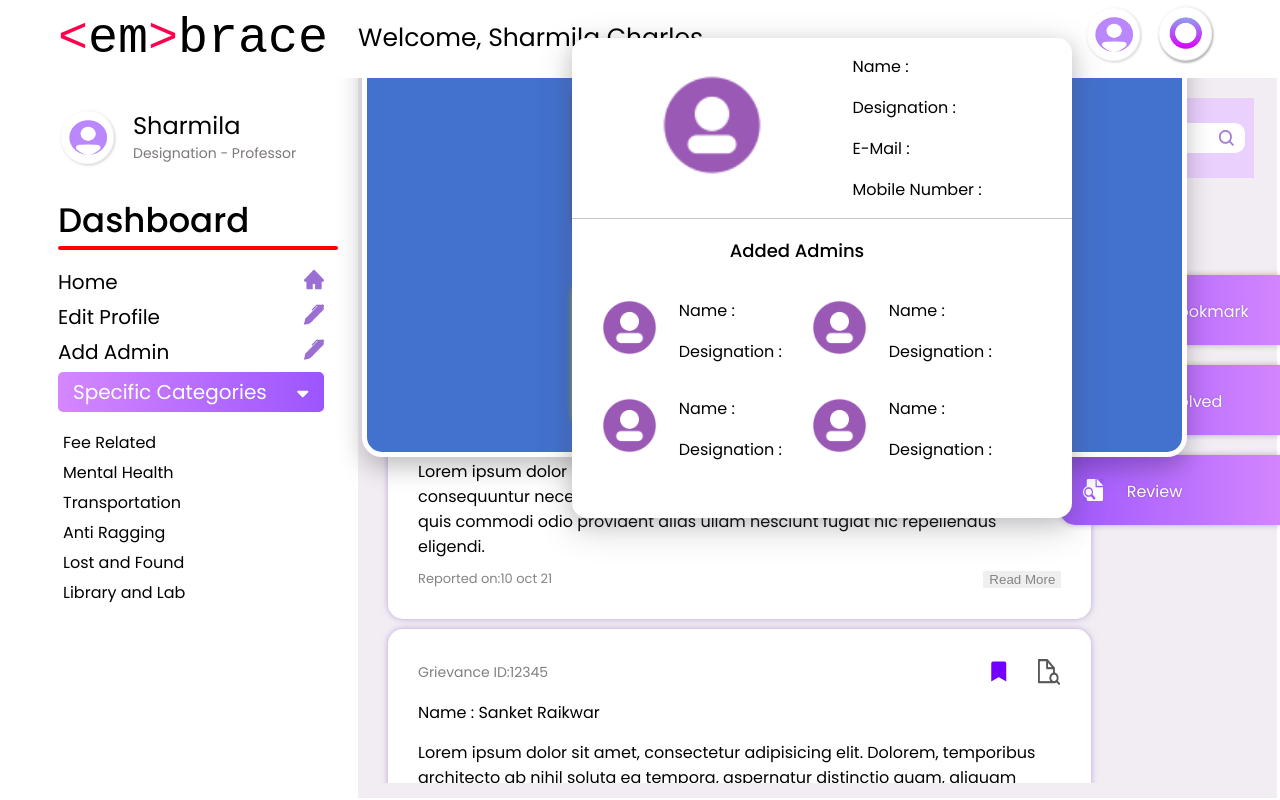
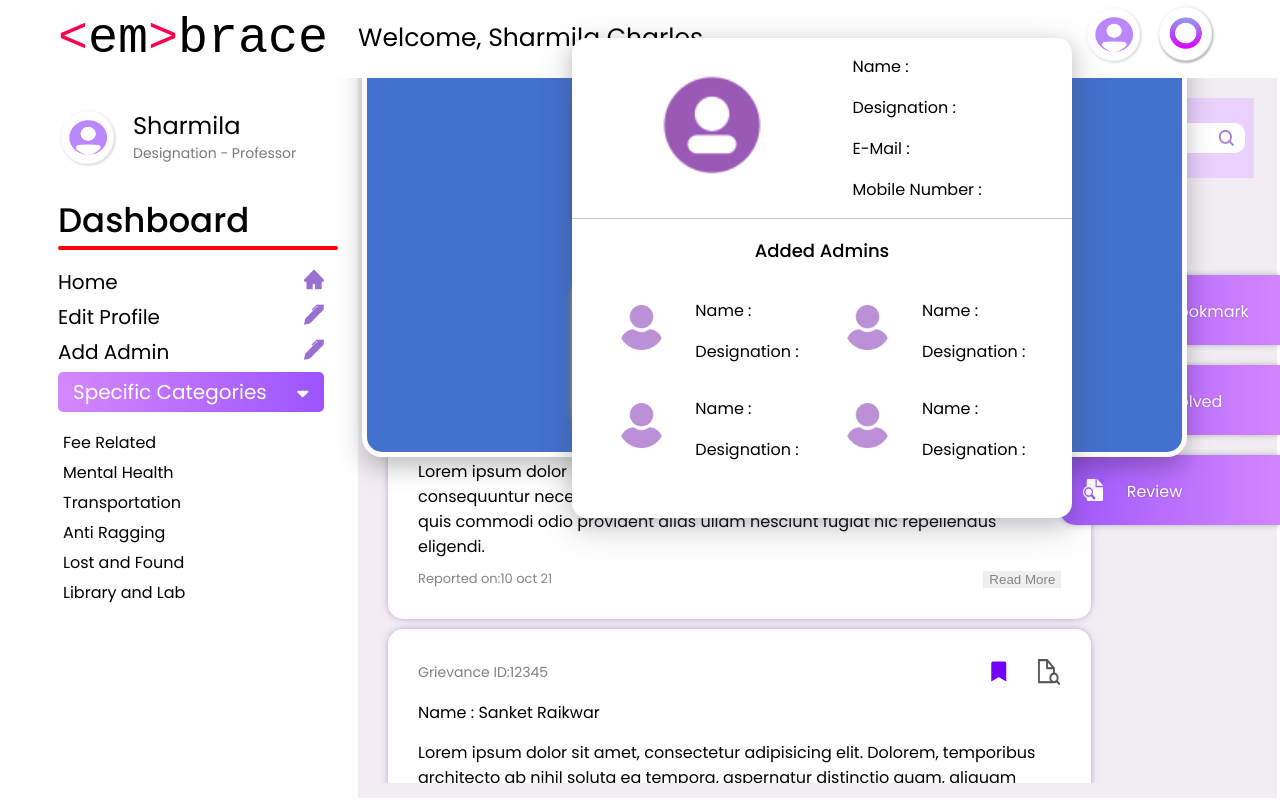
Before and after one commit to Shashank1902/Student-Grievance-System-Design, a React (Create React App) app: page /admin in a window 1280 px wide. Both pictures are taken after a click on the picture 1114 px from the left and 34 px from the top of the page. Built offline with nearby package versions, Linux system fonts and the light colour scheme.

Commit message:
edited admin profile overlay pushed

```diff
--- a/src/Components/Admin/AdminProfileOverlay/AdminProfileOverlay.jsx
+++ b/src/Components/Admin/AdminProfileOverlay/AdminProfileOverlay.jsx
@@ -27,7 +27,7 @@ function AdminProfileOverlay() {
               <div className="new-admin-image-container">
               <img
               className="new-admin-profile-img"
-              src="assets/admin-profile-image.png"
+              src="assets/newadmin3.png"
               alt=""
             />
               </div>
@@ -40,7 +40,7 @@ function AdminProfileOverlay() {
               <div className="new-admin-image-container">
               <img
               className="new-admin-profile-img"
-              src="assets/admin-profile-image.png"
+              src="assets/newadmin3.png"
               alt=""
             />
               </div>
@@ -55,7 +55,7 @@ function AdminProfileOverlay() {
               <div className="new-admin-image-container">
               <img
               className="new-admin-profile-img"
-              src="assets/admin-profile-image.png"
+              src="assets/newadmin3.png"
               alt=""
             />
               </div>
@@ -68,7 +68,7 @@ function AdminProfileOverlay() {
               <div className="new-admin-image-container">
               <img
               className="new-admin-profile-img"
-              src="assets/admin-profile-image.png"
+              src="assets/newadmin3.png"
               alt=""
             />
               </div>
--- a/src/Components/Admin/AdminProfileOverlay/adminprofileoverlay.css
+++ b/src/Components/Admin/AdminProfileOverlay/adminprofileoverlay.css
@@ -6,13 +6,12 @@
     0px 10px 33px 4px rgba(79, 73, 87, 0.2);
     width: 500px;
     height: 480px;
-
     position: absolute;
-    z-index: 100;
-    /* top: 50%;
-    left: 50%; */
-    /* transform: translate(-50% ,-50%); */
-    overflow-y: scroll;
+    /* z-index: 100;
+    top: 500%;
+    left: 50%;
+    transform: translate(-50% ,-50%);
+    overflow-y: scroll; */
     right: 150px;
 
 }
@@ -46,15 +45,15 @@ align-self: center;
 }
 
 .new-admin-profile-img {
-    width: 55px;
-    height: 55px;
+    width: 45px;
+    height: 45px;
 }
 
 .new-admin-profile-container-box {
     display: flex;
     flex-direction: column;
-    height: 200px;
-    width: 450px;
+    /* height: 190px; */
+    width: 500px;
     /* margin-top: 25px; */
 }
 
```
Also changed, not shown: public/assets/newadmin.png (added), public/assets/newadmin3.png (added).
